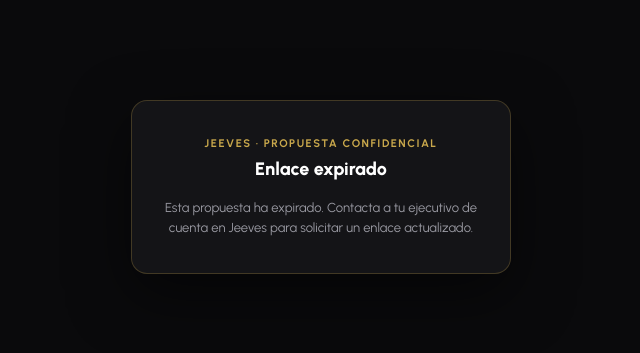
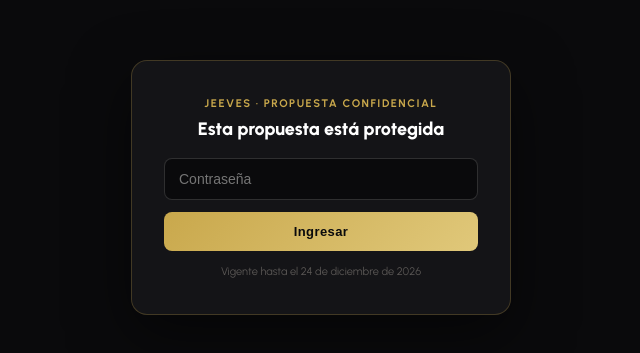
Before and after one commit to jesusirigoyen-SE/Propuesta-202610202-02, a plain HTML site: page index.html in a window 1280 px wide. Shown: the part 213-566 px from the top of the page, without its empty margins (319-959 px from the left). Drawn offline with Linux system fonts and the light colour scheme; no server answers.

Commit message:
Add files via upload

```diff
--- a/index.html
+++ b/index.html
@@ -634,7 +634,7 @@ lang="es">
       <div id="gate-error" style="display:none;color:#E05555;font-size:12px;margin-bottom:10px;">Contraseña incorrecta. Intenta de nuevo.</div>
       <button onclick="checkGatePassword()" type="button"
         style="width:100%;background:linear-gradient(135deg,#C9A84C,#E0C87A);color:#0A0A0C;font-weight:800;font-size:13px;border:none;border-radius:8px;padding:12px;cursor:pointer;letter-spacing:0.03em;">Ingresar</button>
-      <div style="font-size:11px;color:#5A5755;margin-top:14px;">Vigente hasta el 19 de noviembre de 2026</div>
+      <div style="font-size:11px;color:#5A5755;margin-top:14px;">Vigente hasta el 24 de diciembre de 2026</div>
     </div>
     <div id="gate-expired" style="display:none;font-size:13px;color:#9A9AA3;line-height:1.5;">Esta propuesta ha expirado. Contacta a tu ejecutivo de cuenta en Jeeves para solicitar un enlace actualizado.</div>
   </div>
@@ -642,7 +642,7 @@ lang="es">
 <script>
   (function() {
     var GATE_PASSWORD = 'JeevesQ42026';
-    var EXPIRATION_DATE = new Date('2026-11-19T23:59:59-05:00');
+    var EXPIRATION_DATE = new Date('2026-12-24T23:59:59-05:00');
     var gate = document.getElementById('access-gate');
 
     function unlock() {
```
